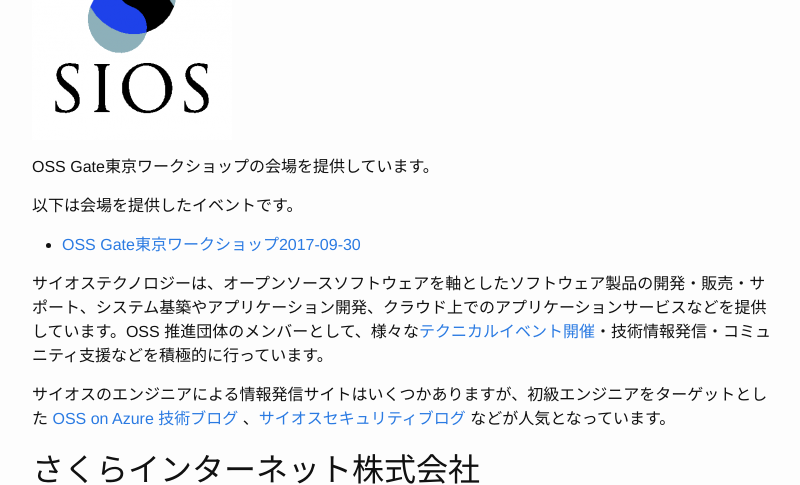
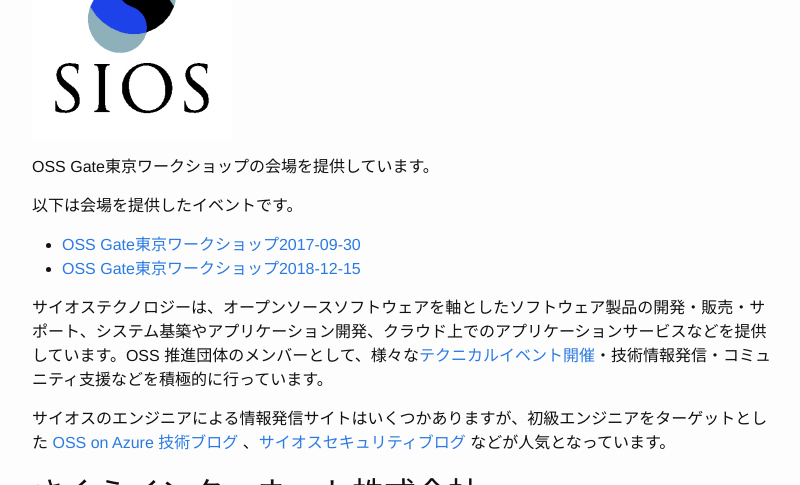
Before and after one commit to oss-gate/oss-gate.github.io, a Jekyll site: the page built from sponsors/index.md, in a window 1280 px wide and 900 px high, scrolled down 7007 px, cut to the strip 0-485 px from the top of the window. Shown: the whole strip, without its empty margins (238-1038 px from the left). Built offline with Jekyll 4.4.1, drawn with Linux system fonts in a browser that asks for light colours; comment, search, counter and statistics services are not loaded.

Commit message:
Update sios technology sponsored info
Add https://oss-gate.doorkeeper.jp/events/76042

```diff
--- a/sponsors/index.md
+++ b/sponsors/index.md
@@ -229,6 +229,7 @@
 以下は会場を提供したイベントです。
 
 - [OSS Gate東京ワークショップ2017-09-30](https://oss-gate.doorkeeper.jp/events/64582)
+- [OSS Gate東京ワークショップ2018-12-15](https://oss-gate.doorkeeper.jp/events/76042)
 
 サイオステクノロジーは、オープンソースソフトウェアを軸としたソフトウェア製品の開発・販売・サポート、システム基築やアプリケーション開発、クラウド上でのアプリケーションサービスなどを提供しています。OSS 推進団体のメンバーとして、様々な[テクニカルイベント開催](https://sios.connpass.com/)・技術情報発信・コミュニティ支援などを積極的に行っています。
 
```
